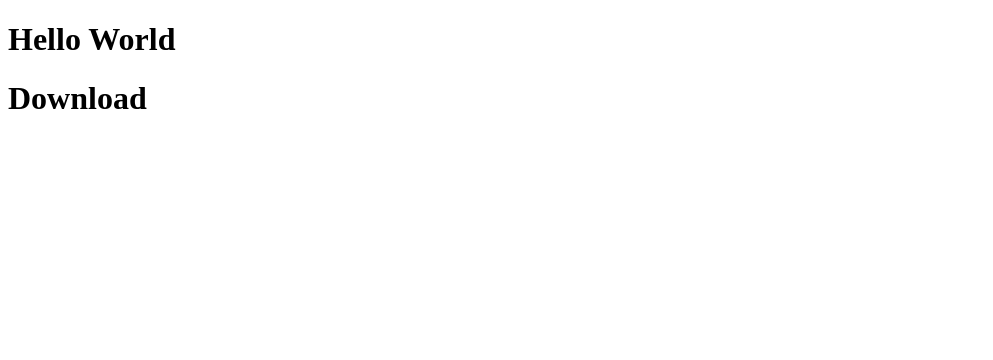
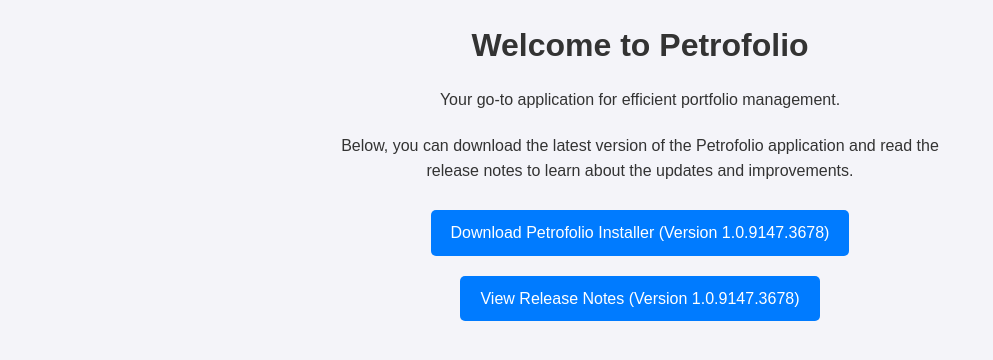
Before and after one commit to petrofolio/petrofolio-download-deploy, a plain HTML site: page index.html in a window 1280 px wide. Shown: the whole page, without its empty margins (0-993 px from the left). Drawn offline with Linux system fonts and the light colour scheme.

Commit message:
Release.1.0.9147.3678

```diff
--- a/index.html
+++ b/index.html
@@ -3,10 +3,58 @@
 <head>
     <meta charset="UTF-8">
     <meta name="viewport" content="width=device-width, initial-scale=1.0">
-    <title>Hello World</title>
+    <title>Petrofolio Application</title>
+    <style>
+        body {
+            font-family: Arial, sans-serif;
+            line-height: 1.6;
+            margin: 20px;
+            background-color: #f4f4f9;
+            color: #333;
+        }
+        header {
+            text-align: center;
+            margin-bottom: 20px;
+        }
+        header h1 {
+            margin: 0;
+        }
+        .content {
+            max-width: 600px;
+            margin: 0 auto;
+            text-align: center;
+        }
+        .content a {
+            display: inline-block;
+            margin: 10px 0;
+            padding: 10px 20px;
+            background-color: #007BFF;
+            color: white;
+            text-decoration: none;
+            border-radius: 5px;
+            transition: background-color 0.3s;
+        }
+        .content a:hover {
+            background-color: #0056b3;
+        }
+    </style>
 </head>
 <body>
-    <h1>Hello World</h1>
-    <h1>Download</h1>
+    <header>
+        <h1>Welcome to Petrofolio</h1>
+        <p>Your go-to application for efficient portfolio management.</p>
+    </header>
+    <div class="content">
+        <p>
+            Below, you can download the latest version of the Petrofolio application and read the release notes to learn about the updates and improvements.
+        </p>
+        <a href="downloads/Release.1.0.9147.3678.zip" download>
+            Download Petrofolio Installer (Version 1.0.9147.3678)
+        </a>
+        <br>
+        <a href="release-notes/release-notes-1.0.9147.3678.md" target="_blank">
+            View Release Notes (Version 1.0.9147.3678)
+        </a>
+    </div>
 </body>
 </html>
```
Also changed, not shown: 2 other files.
